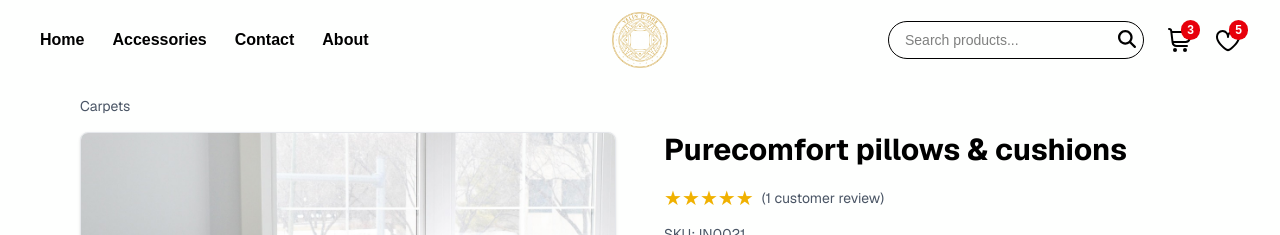
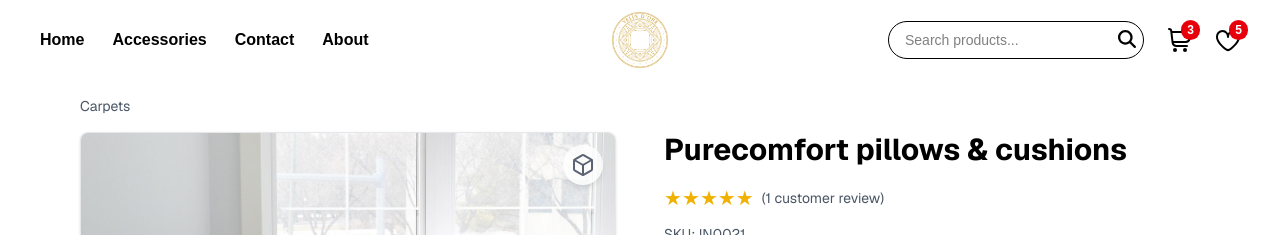
Before and after one commit to AdityaSolanki189/Velindore2, a Next.js app: page /product in a window 1280 px wide. Shown: the top 235 px of the page. Built offline with nearby package versions, Linux system fonts and the light colour scheme.

Commit message:
3d model icon

```diff
--- a/src/app/product/page.tsx
+++ b/src/app/product/page.tsx
@@ -1,7 +1,7 @@
 "use client";
 
 import { useState, useEffect } from 'react';
-import { Heart, Check, X } from 'lucide-react';
+import { Heart, Check, X, Box } from 'lucide-react';
 import Footer from '../components/footer';
 import Navbar from '../components/navbar';
 
@@ -88,6 +88,10 @@ export default function ProductPage() {
     };
   }, [lightboxOpen]);
 
+  const handle3DView = () => {
+    alert('3D Model viewer would open here!');
+  };
+
   return (
     <>
       <Navbar />
@@ -99,7 +103,7 @@ export default function ProductPage() {
         <div className="flex flex-col lg:flex-row gap-8">
           <div className="flex-1">
             <div
-              className="w-full aspect-square border border-gray-200 mb-4 overflow-hidden cursor-pointer bg-white rounded-lg shadow-sm"
+              className="w-full aspect-square border border-gray-200 mb-4 overflow-hidden cursor-pointer bg-white rounded-lg shadow-sm relative group"
               onClick={() => openLightbox(selectedImage)}
             >
               <img
@@ -107,6 +111,18 @@ export default function ProductPage() {
                 alt={product.name}
                 className="w-full h-full object-cover transition-transform hover:scale-105 duration-300"
               />
+
+              {/* 3D Model Icon */}
+              <button
+                onClick={(e) => {
+                  e.stopPropagation();
+                  handle3DView();
+                }}
+                className="absolute top-3 right-3 bg-white bg-opacity-90 hover:bg-opacity-100 rounded-full p-2 shadow-md transition-all duration-200 hover:scale-110 group-hover:opacity-100 opacity-80"
+                title="View 3D Model"
+              >
+                <Box className="w-6 h-6 text-gray-700 hover:text-black transition-colors" />
+              </button>
             </div>
 
             <div className="grid grid-cols-6 gap-2">
```
